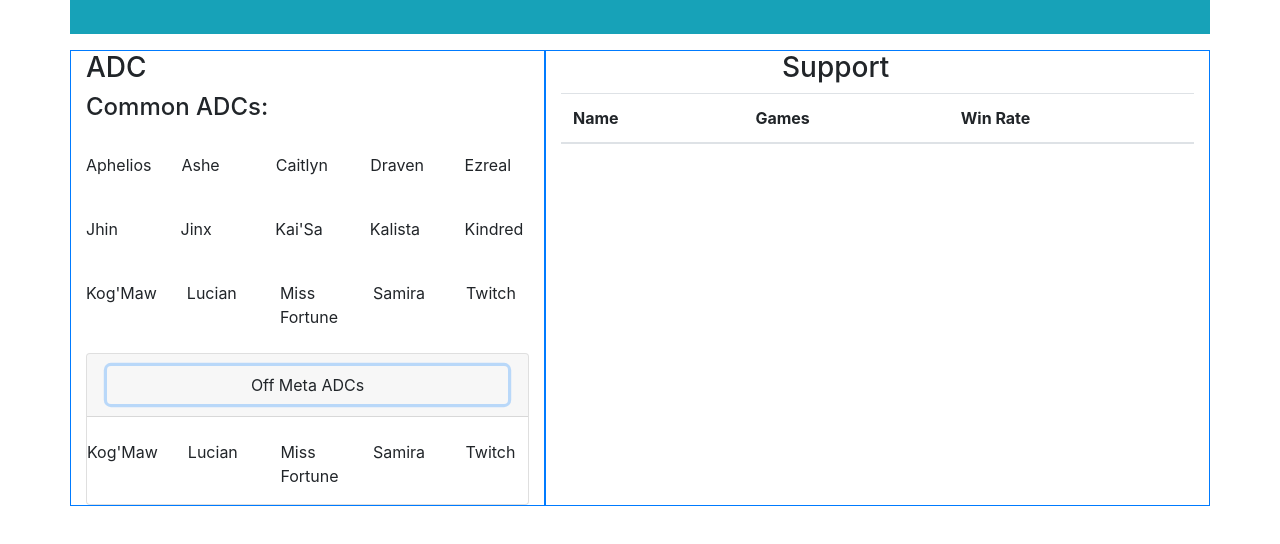
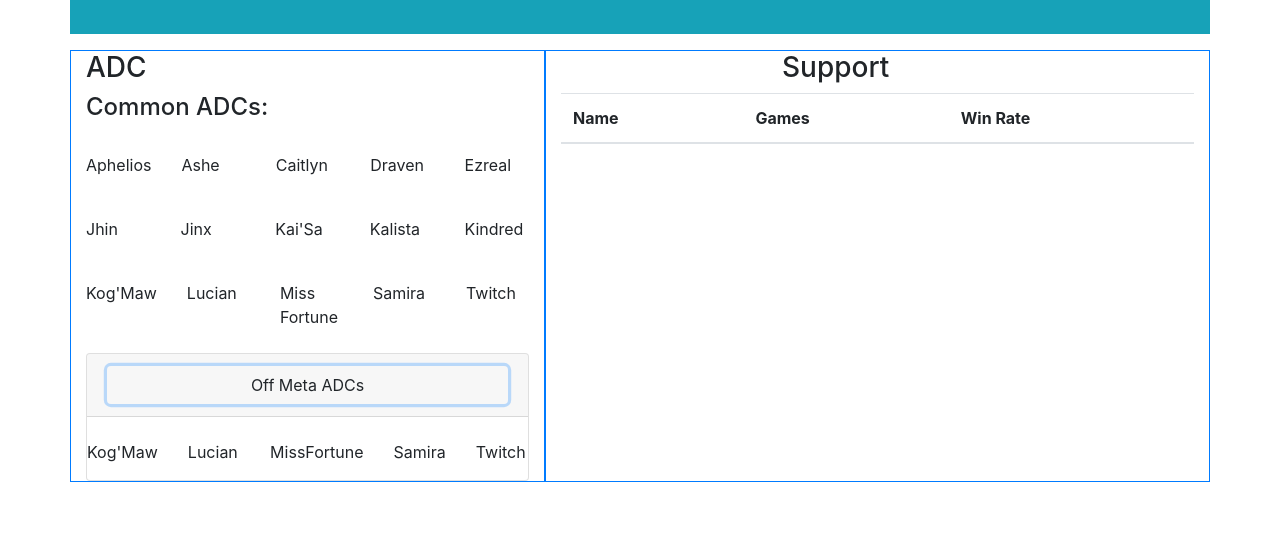
Before and after one commit to evoation-angus/dragonsidesynergytool, a plain HTML site: page index.html in a window 1280 px wide. Both pictures are taken after a click on the button "Off Meta ADCs". Shown: the part 118-662 px from the top of the page. Drawn offline with nearby package versions, Linux system fonts and the light colour scheme; no server answers.

Commit message:
Update index.html

```diff
--- a/index.html
+++ b/index.html
@@ -145,7 +145,7 @@
                                 <div class="col-sm">
                                     <img src="images/MissFortune.png" alt="" class="img-fluid"
                                         onclick="championSelect(this)" id="21">
-                                    <p>Miss Fortune</p>
+                                    <p>MissFortune</p>
                                 </div>
                                 <div class="col-sm">
                                     <img src="images/Samira.png" alt="" class="img-fluid" onclick="championSelect(this)"
```
